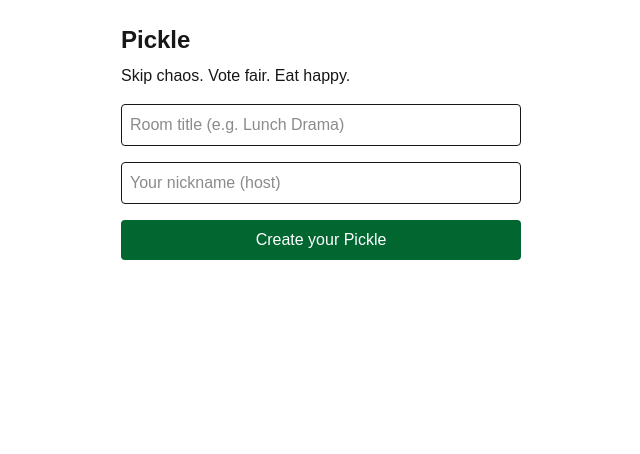
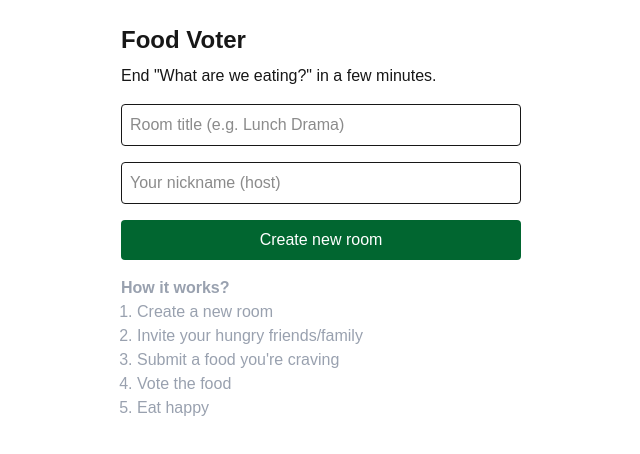
Before and after one commit to bellhwi/food-voter, a Next.js app: page /create in a window 1280 px wide. Shown: the top 454 px of the page, without its empty margins (319-959 px from the left). Built offline with nearby package versions, Linux system fonts and the light colour scheme.

Commit message:
Add how it works description

```diff
--- a/src/app/create/page.tsx
+++ b/src/app/create/page.tsx
@@ -40,8 +40,8 @@ export default function CreatePage() {
 
   return (
     <main className='max-w-md mx-auto p-6'>
-      <h1 className='text-2xl font-bold'>Pickle</h1>
-      <p className='mt-2 mb-4'>Skip chaos. Vote fair. Eat happy.</p>
+      <h1 className='text-2xl font-bold'>Food Voter</h1>
+      <p className='mt-2 mb-4'>End "What are we eating?" in a few minutes.</p>
       <form onSubmit={handleSubmit} className='space-y-4'>
         <input
           type='text'
@@ -62,9 +62,19 @@ export default function CreatePage() {
           className='w-full bg-green-800 text-white py-2 rounded hover:bg-green-900 disabled:opacity-50'
           disabled={loading}
         >
-          {loading ? 'Creating...' : 'Create your Pickle'}
+          {loading ? 'Creating...' : 'Create new room'}
         </button>
       </form>
+      <div className='text-gray-400'>
+        <p className='mt-4 font-bold'>How it works?</p>
+        <ol className='list-decimal ml-4'>
+          <li>Create a new room</li>
+          <li>Invite your hungry friends/family</li>
+          <li>Submit a food you&apos;re craving</li>
+          <li>Vote the food</li>
+          <li>Eat happy</li>
+        </ol>
+      </div>
     </main>
   )
 }
--- a/src/app/layout.tsx
+++ b/src/app/layout.tsx
@@ -13,8 +13,8 @@ const geistMono = Geist_Mono({
 })
 
 export const metadata: Metadata = {
-  title: 'Pickle',
-  description: 'When your group’s in a pickle, let the best idea win.',
+  title: 'Food Voter',
+  description: 'End "What are we eating?" in a few minutes.',
 }
 
 export default function RootLayout({
--- a/src/app/room/[id]/ClientWrapper.tsx
+++ b/src/app/room/[id]/ClientWrapper.tsx
@@ -244,6 +244,7 @@ export default function ClientWrapper({ roomId }: { roomId: string }) {
 
           {/* Host Start Voting Button */}
           {isHost && (
+            <>
               <button
                 className={`mt-4 px-4 py-2 rounded text-white transition ${
                   room.participants.length < 1
@@ -267,6 +268,10 @@ export default function ClientWrapper({ roomId }: { roomId: string }) {
               >
                 Let&apos;s start
               </button>
+              <p className='mt-2 text-sm text-gray-600'>
+                Wait until everyone's ready, then press start.
+              </p>
+            </>
           )}
         </div>
       )}
--- a/src/app/room/[id]/SubmissionForm.tsx
+++ b/src/app/room/[id]/SubmissionForm.tsx
@@ -55,7 +55,7 @@ export default function SubmissionForm({ roomId }: { roomId: string }) {
       <form onSubmit={handleSubmit} className='space-y-4'>
         <input
           type='text'
-          placeholder='What’s your pick?'
+          placeholder='What are you craving?'
           value={menu}
           onChange={(e) => setMenu(e.target.value)}
           required
```
Lines whose indentation alone changed are shown as unchanged.
